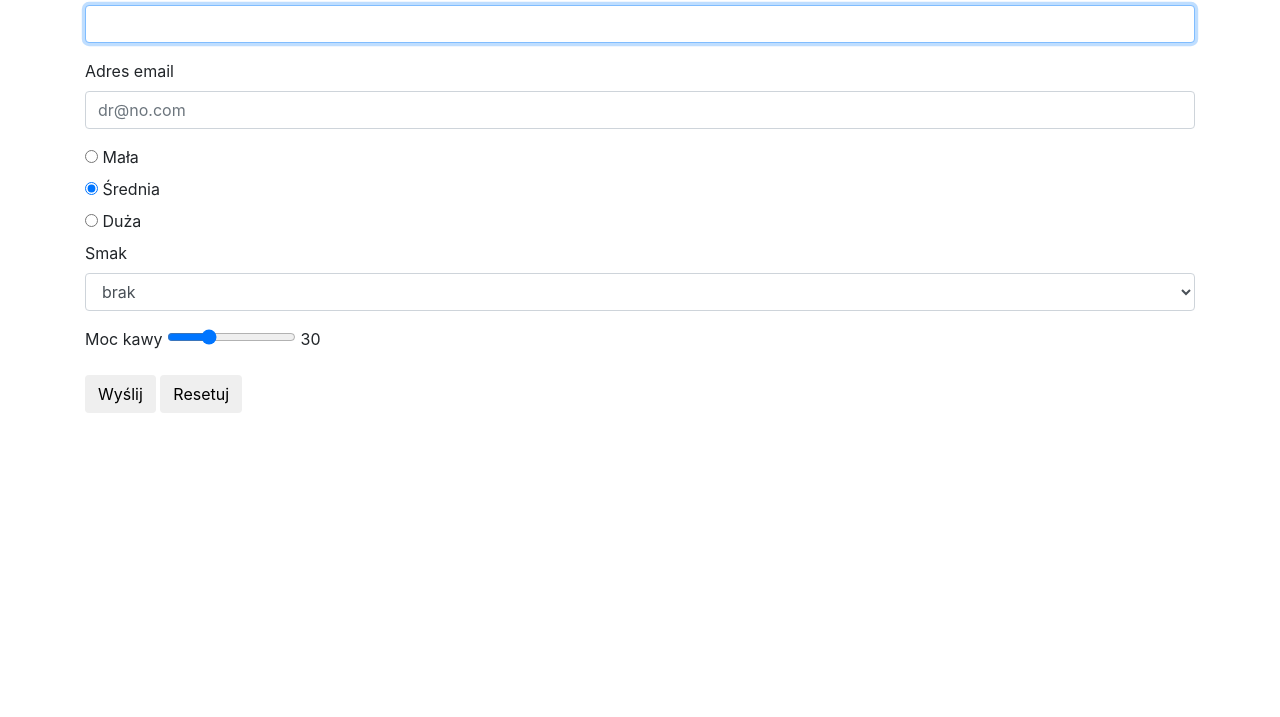
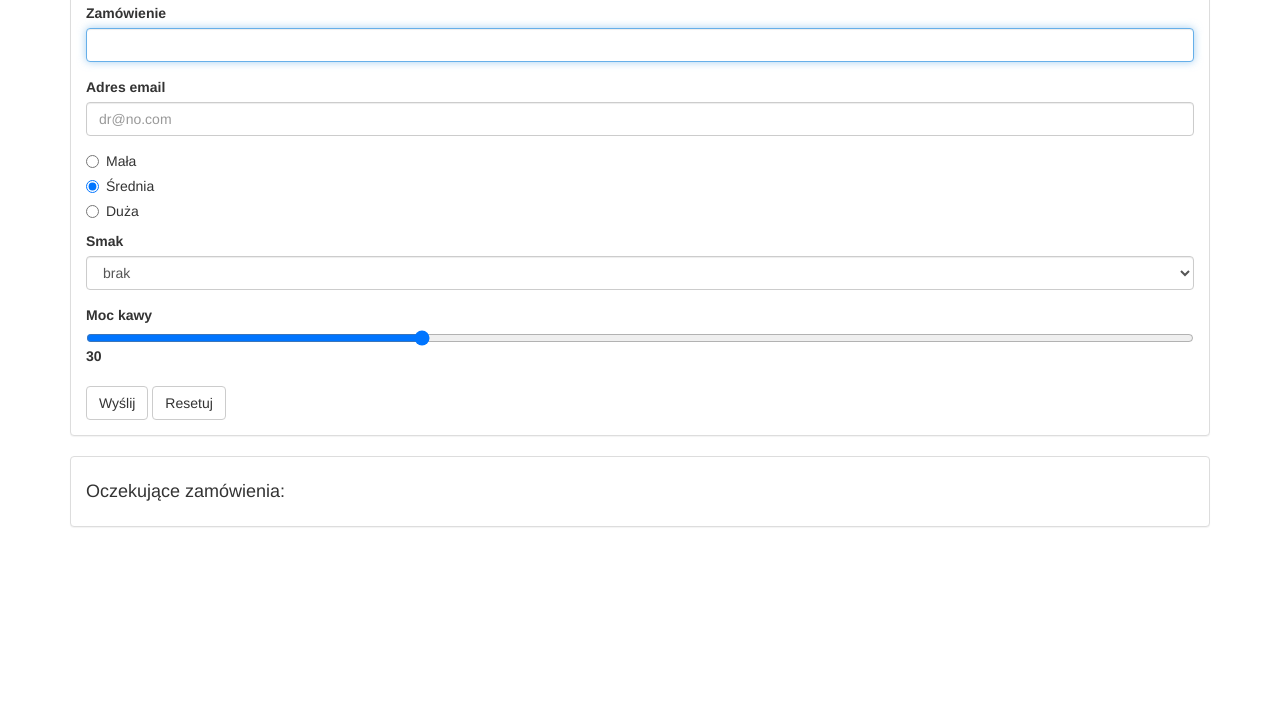
Before and after one commit to MartaPiatek/Kafejka, a plain HTML site: page index.html in a window 1280 px wide. Shown: the part 83-800 px from the top of the page. Drawn offline with nearby package versions, Linux system fonts and the light colour scheme.

Commit message:
Zmiana wersji bootstrapa

```diff
--- a/index.html
+++ b/index.html
@@ -1,9 +1,11 @@
 <!DOCTYPE html>
+
 <head>
   <meta charset="utf-8">
   <title>Kafejka</title>
-  <link rel="stylesheet" href="https://cdnjs.cloudflare.com/ajax/libs/twitter-bootstrap/4.1.3/css/bootstrap.min.css">
+  <link rel="stylesheet" href="https://cdnjs.cloudflare.com/ajax/libs/twitter-bootstrap/3.3.7/css/bootstrap.min.css">
 </head>
+
 <body class="container">
   <header>
     <h1>Kafejka</h1>
@@ -15,10 +17,12 @@
           <div class="form-group">
             <label for="zamowienieKawy">Zamówienie</label>
             <input class="form-control" name="kawa" id="zamowienieKawy" autofocus>
+
           </div>
           <div class="form-group">
             <label for="daneEmail">Adres email</label>
             <input class="form-control" type="email" name="adresEmail" id="daneEmail" value="" placeholder="dr@no.com">
+
           </div>
           <div class="radio">
             <label>
@@ -57,6 +61,15 @@
         </form>
       </div>
     </div>
+
+    <div class="panel panel-default">
+      <div class="panel-body">
+        <h4>Oczekujące zamówienia: </h4>
+        <div data-zamowienie="listaZamowien">
+        </div>
+      </div>
+    </div>
+
   </section>
 
   <script src="https://cdnjs.cloudflare.com/ajax/libs/jquery/2.1.4/jquery.min.js" charset="utf-8"></script>
@@ -65,4 +78,5 @@
   <script src="skrypty/furgonetka.js" charset="utf-8"></script>
   <script src="skrypty/main.js" charset="utf-8"></script>
 </body>
+
 </html>
```
